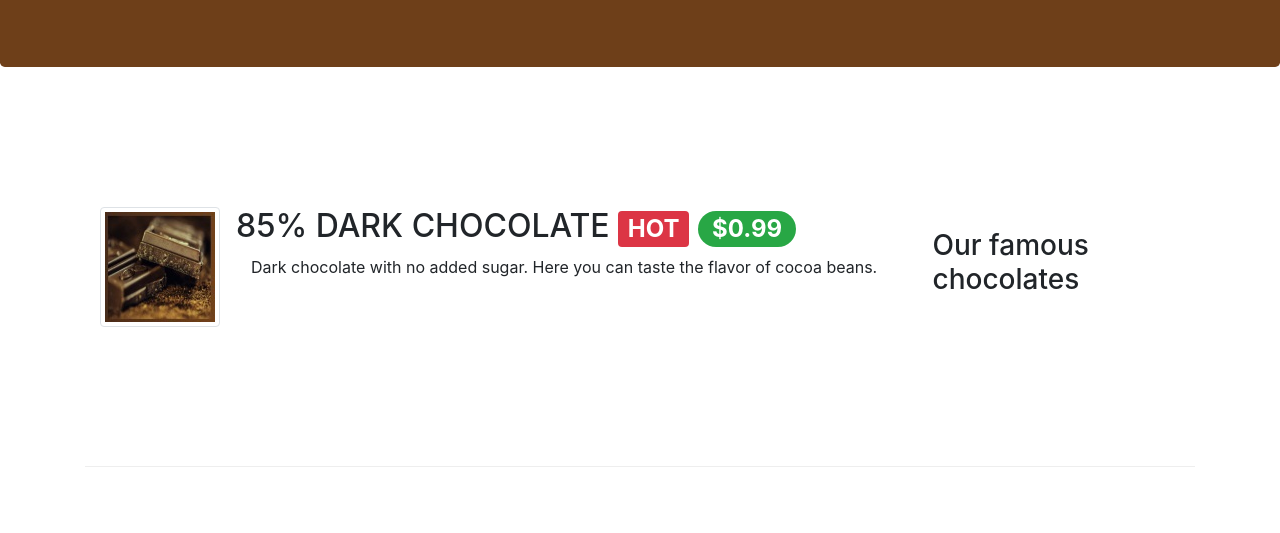
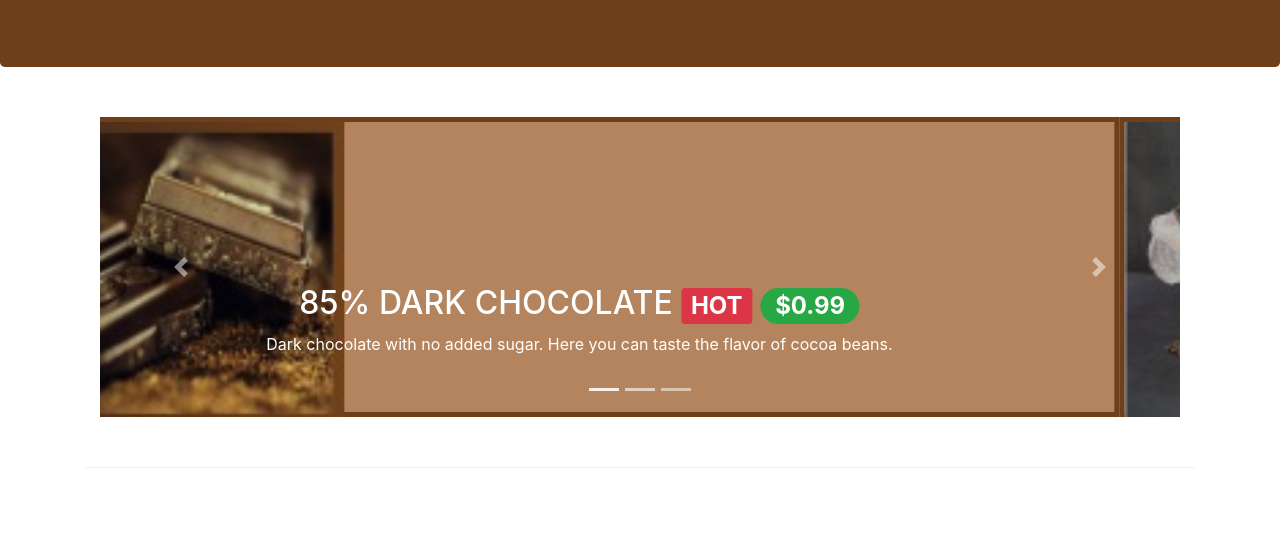
Before and after one commit to DimitraKaf/leChocolat, a plain HTML site: page index.html in a window 1280 px wide. Shown: the part 267-800 px from the top of the page. Drawn offline with nearby package versions, Linux system fonts and the light colour scheme.

Commit message:
Carousel

```diff
--- a/css/styles.css
+++ b/css/styles.css
@@ -44,3 +44,18 @@
       border-bottom:1px solid #ddd ;
       padding: 10px;
    }
+#mycarousel {
+   background: #914d15b0 !important;
+}
+
+.carousel-item {
+   height: 300px;
+   border: 5px solid #6E3F19;
+}
+
+.carousel-item img {
+   position: absolute;
+   top: 0;
+   left: 0;
+   min-height: 300px;
+}
--- a/index.html
+++ b/index.html
@@ -107,6 +107,66 @@
     </header>
 
     <div class="container">
+
+        <div class="row row-content">
+            <div class="col-12">
+                <div id="mycarousel" class="carousel slide" data-ride="carousel">
+                    <div class="carousel-inner" role="listbox">
+                        <div class="carousel-item active">
+                            <img src="images/dark85.jpg" alt="85% DARK CHOCOLATE">
+                            <div class="carousel-caption">
+                                <h2>85% DARK CHOCOLATE
+                                    <span class="badge badge-danger">HOT</span>
+                                    <span class="badge badge-pill badge-success">$0.99</span>
+                                </h2>
+                                <p class="col d-none d-sm-block">Dark chocolate with no added sugar.
+                                    Here you can taste the flavor of cocoa beans.
+                                </p>
+                            </div>
+                        </div>
+                        <div class="carousel-item">
+                            <img src="images/promotion.jpg" alt="Our basket">
+                            <div class="carousel-caption">
+                                <h2>WEEK’S OFFER
+                                    <span class="badge badge-danger">NEW</span>
+                                    <span class="badge badge-pill badge-success">$4.99</span>
+                                </h2>
+                                <p class="col d-none d-sm-block">This week we offer a basket
+                                    with 10 delicious chocolates!
+                                </p>
+                            </div>
+                        </div>
+                        <div class="carousel-item">
+                            <img src="images/cartoonVasilis.png" alt="Vasilis Wilson">
+                            <div class="carousel-caption">
+                                <h2>Vasilis Wilson
+                                </h2>
+                                <p class="col d-none d-sm-block">Vasilis is well informed of all the current
+                                    trends in pastry and contributes his innovative ideas in our products.
+                                </p>
+                            </div>
+                        </div>
+                    </div>
+                    <ol class="carousel-indicators">
+                        <li data-target="#mycarousel" data-slide-to="0" class="active"> </li>
+                        <li data-target="#mycarousel" data-slide-to="1"></li>
+                        <li data-target="#mycarousel" data-slide-to="2"></li>
+
+                    </ol>
+                    <a class="carousel-control-prev" href="#mycarousel" role="button" data-slide="prev">
+                        <span class="carousel-control-prev-icon" aria-hidden="true"></span>
+                        <span class="sr-only">Previous</span>
+
+                    </a>
+                    <a class="carousel-control-next" href="#mycarousel" role="button" data-slide="next">
+                        <span class="carousel-control-next-icon" aria-hidden="true"></span>
+                        <span class="sr-only">Next</span>
+
+                    </a>
+                </div>
+            </div>
+        </div>
+
         <div class="row row-content align-items-center flex-row-reverse">
             <div class="col-sm-4 col-md-3">
                 <h3>Our famous chocolates</h3>
@@ -125,9 +185,9 @@
                 </div>
             </div>
         </div>
-    </div>
 
-    <div class="container">
+
+
         <div class="row row-content align-items-center flex-row-reverse">
             <div class="col-sm-4 col-md-3">
                 <h3>WEEK'S OFFER</h3>
@@ -144,9 +204,9 @@
                 </div>
             </div>
         </div>
-    </div>
 
-    <div class="container">
+
+
         <div class="row row-content align-items-center flex-row-reverse">
             <div class="col-sm-4 col-md-3">
                 <h3>Meet our Specialists</h3>
@@ -166,7 +226,7 @@
                 </div>
             </div>
         </div>
-    </div>
+
         <div class="row row-content  justify-content-center align-items-center">
             <div class="col-12 col-sm-8">
                 <div class="card border-default">
@@ -266,6 +326,7 @@
                 </div>
             </div>
         </div>
+    </div>
 
 
 
```
Lines whose indentation alone changed are shown as unchanged.
